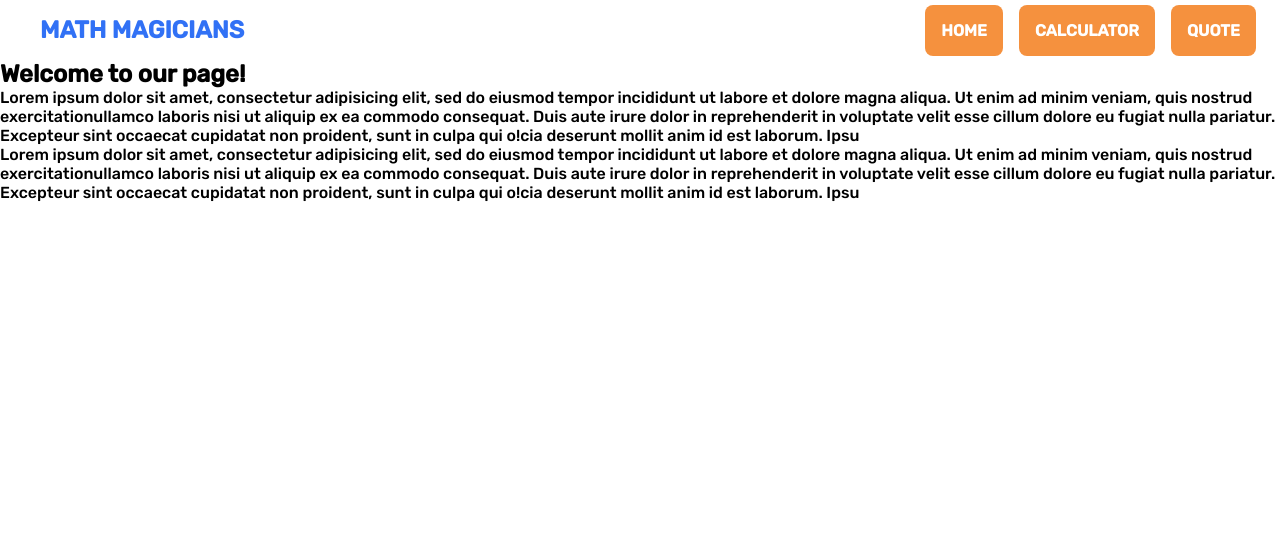
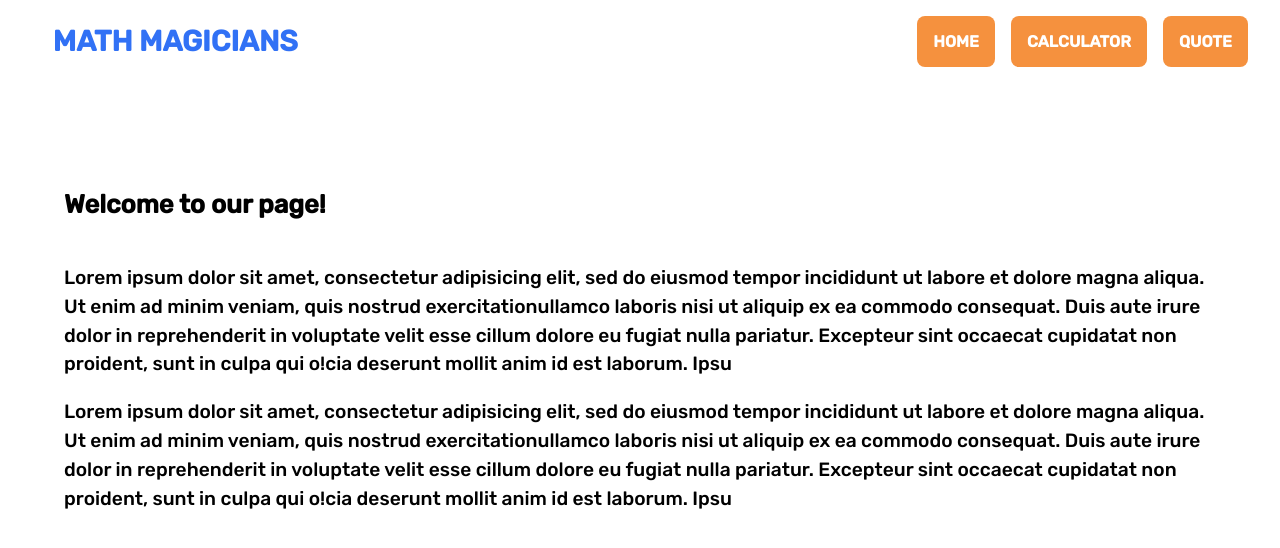
Before and after one commit to kenderb/calculator-react-app, a React (Create React App) app: page / in a window 1280 px wide. Shown: the top 548 px of the page. Built offline with nearby package versions, Linux system fonts and the light colour scheme.

Commit message:
Finish home layout

```diff
--- a/src/components/Home.js
+++ b/src/components/Home.js
@@ -1,7 +1,8 @@
 import React from 'react';
+import { Section } from './styles';
 
 const Home = () => (
-  <section>
+  <Section>
     <h1>
       Welcome to our page!
     </h1>
@@ -23,6 +24,6 @@ const Home = () => (
       fugiat nulla pariatur. Excepteur sint occaecat cupidatat non proident,
       sunt in culpa qui o!cia deserunt mollit anim id est laborum. Ipsu
     </p>
-  </section>
+  </Section>
 );
 export default Home;
--- a/src/components/styles.js
+++ b/src/components/styles.js
@@ -40,6 +40,8 @@ const StyledButton = styled.button`
   }
 `;
 const NavStyle = styled.nav`
+  position: sticky;
+  top: 0;
   a {
     background-color: #f5913e;
     border-radius: 0.5em;
@@ -52,6 +54,7 @@ const NavStyle = styled.nav`
     }
   }
   padding: 1em;
+  margin: 0.5em;
   display:flex;
   align-items: center;
   ul {
@@ -68,13 +71,27 @@ const NavStyle = styled.nav`
 
 const Logo = styled.div`
   a {
-    font-size: 1.5em;
+    font-size: 1.8em;
     background: transparent;
     color: #3171F5;
   }
 `;
 
+const Section = styled.section`
+  margin: 4em;
+  h1 {
+    font-size: 1.6em;
+    padding: 2em  0 1em;
+  }
+
+  p {
+    font-size: 1.2em;
+    line-height: 1.5em;
+    margin-top: 1em;
+  }
+`;
+
 export {
   DisplayContainer, CalculatorContainer, PanelContainer, StyledButton,
-  NavStyle, Logo,
+  NavStyle, Logo, Section,
 };
```
